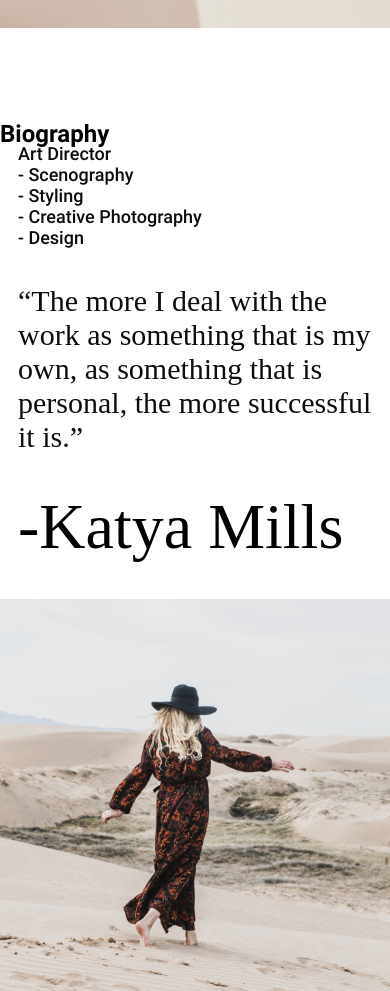
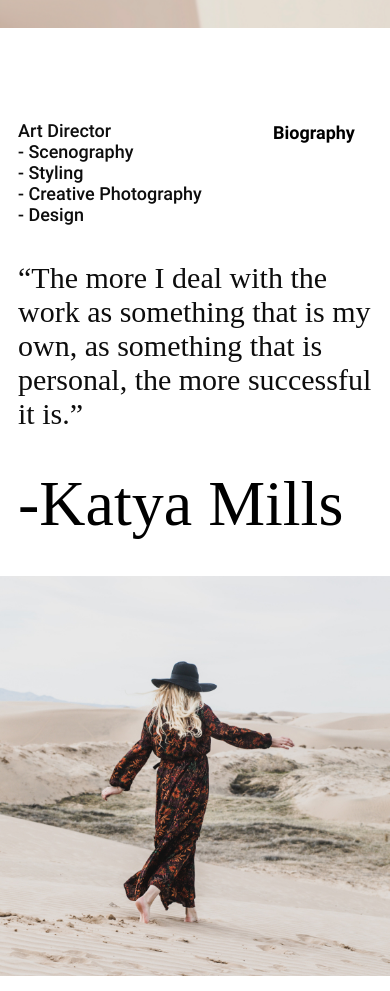
Before and after one commit to YPivneva/otus-css-pivneva, a plain HTML site: page index.html in a window 390 px wide. Shown: the part 820-1811 px from the top of the page. Drawn offline with Linux system fonts and the light colour scheme; a web font is replaced by a local one.

Commit message:
Update style.css section biografi for mobile

```diff
--- a/styles/style.css
+++ b/styles/style.css
@@ -356,7 +356,15 @@
     }
     .title-site_label{font-size: 18px;}
 
-    .section-title_padding{padding: 0px;}
+    .section-title {
+        font-size: 18px;
+    }
+    .section-title_padding{
+        padding: 0px;
+        position: absolute;
+        margin-top: -110%;
+        margin-left: 70%;
+    }
     .two-column{flex-direction: column;}
     .first-column {
         width: 100%;
```
